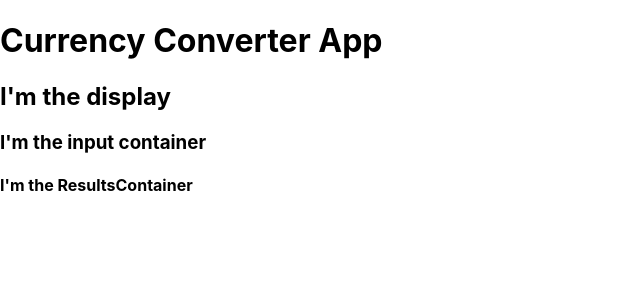
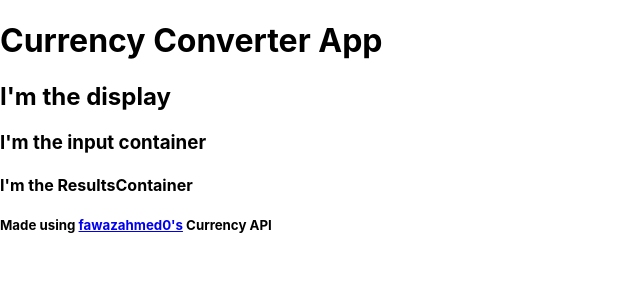
Before and after one commit to DSoutter/w7_weekend_hw_currency, a React (Create React App) app: page / in a window 1280 px wide. Shown: the top 300 px of the page, without its empty margins (0-640 px from the left). Built offline with nearby package versions, Linux system fonts and the light colour scheme.

Commit message:
added a footer container

```diff
--- /dev/null
+++ b/src/components/FooterComponent.js
@@ -0,0 +1,10 @@
+import React from 'react';
+
+const FooterComponent = ({}) => {
+    return (
+        <h5 className="appFooter">Made using <a target="_blank" href="https://github.com/fawazahmed0/currency-api#readme">fawazahmed0's</a> Currency API</h5>
+    )
+
+}
+
+export default FooterComponent;
--- a/src/containers/CurrencyConverterContainer.js
+++ b/src/containers/CurrencyConverterContainer.js
@@ -1,7 +1,7 @@
 import React from 'react';
 import HeaderComponent from '../components/HeaderComponent';
 import DisplayComponent from '../components/DisplayComponent';
-
+import FooterComponent from '../components/FooterComponent';
 
 const CurrencyConverterContainer = ({}) => {
 
@@ -11,8 +11,9 @@ const CurrencyConverterContainer = ({}) => {
 
     return (
         <>
-        <HeaderComponent/>
-        <DisplayComponent/>
+            <HeaderComponent/>
+            <DisplayComponent/>
+            <FooterComponent/>
         </>
     )
 }
```
